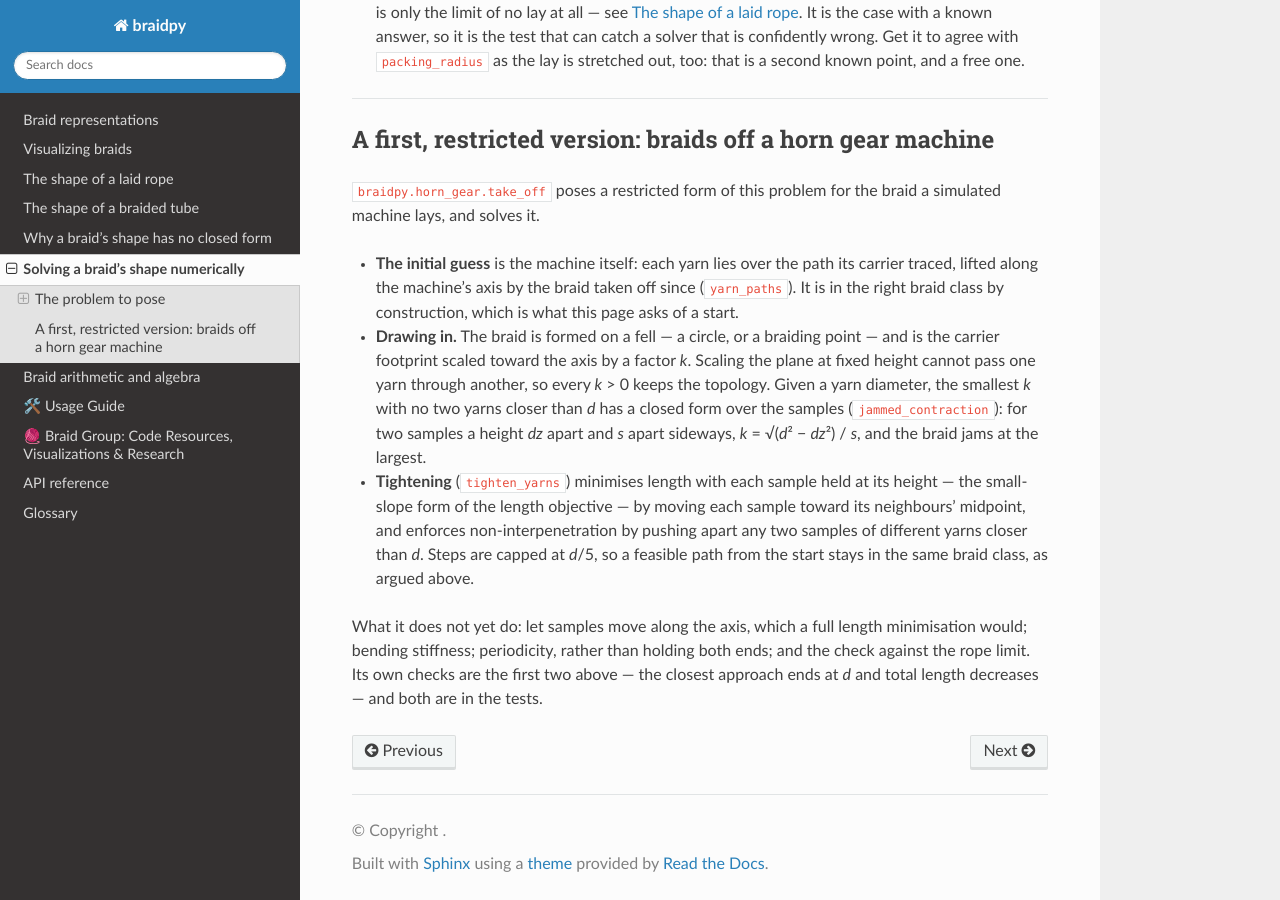
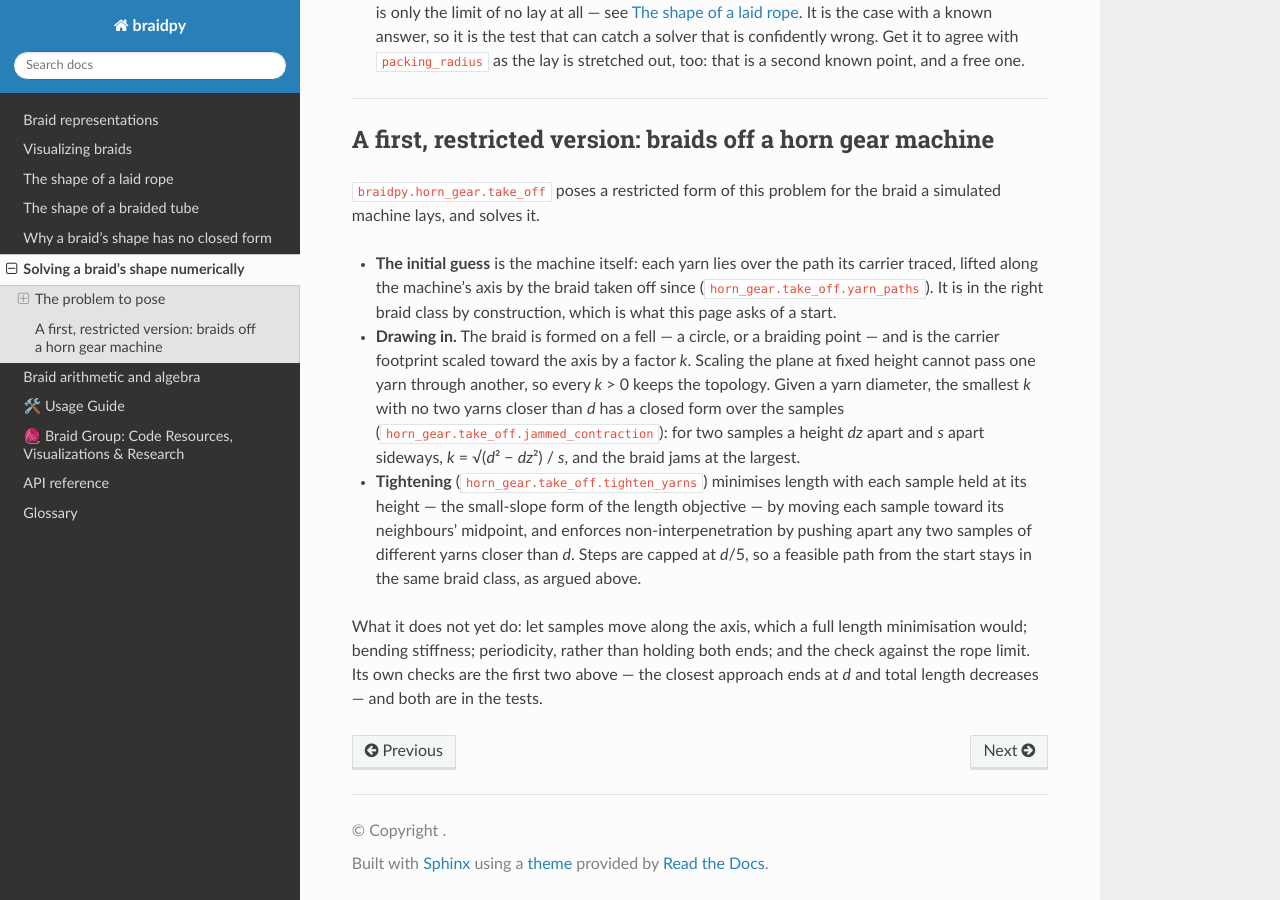
Before and after one commit to baptistelabat/braidpy, a Sphinx documentation site: the page built from docs/source/solving_numerically.md, in a window 1280 px wide and 900 px high, scrolled down 1670 px. Built offline with Sphinx 7.4.7 and the Read the Docs theme 3.1.0, drawn with Linux system fonts in a browser that asks for light colours.

Commit message:
Name the take-off functions by a path the docs test can resolve
Co-Authored-By: Claude Opus 5.5 <noreply@anthropic.com>
Claude-Session: https://claude.ai/code/session_01CYC9b8qF7suj1VmAndqcRK

```diff
--- a/docs/source/solving_numerically.md
+++ b/docs/source/solving_numerically.md
@@ -88,16 +88,16 @@ braid a simulated machine lays, and solves it.
 
 - **The initial guess** is the machine itself: each yarn lies over the path its
   carrier traced, lifted along the machine's axis by the braid taken off since
-  (`yarn_paths`). It is in the right braid class by construction, which is
+  (`horn_gear.take_off.yarn_paths`). It is in the right braid class by construction, which is
   what this page asks of a start.
 - **Drawing in.** The braid is formed on a fell — a circle, or a braiding
   point — and is the carrier footprint scaled toward the axis by a factor *k*.
   Scaling the plane at fixed height cannot pass one yarn through another, so
   every *k* > 0 keeps the topology. Given a yarn diameter, the smallest *k*
   with no two yarns closer than *d* has a closed form over the samples
-  (`jammed_contraction`): for two samples a height *dz* apart and *s* apart
+  (`horn_gear.take_off.jammed_contraction`): for two samples a height *dz* apart and *s* apart
   sideways, *k* = √(*d*² − *dz*²) / *s*, and the braid jams at the largest.
-- **Tightening** (`tighten_yarns`) minimises length with each sample held at
+- **Tightening** (`horn_gear.take_off.tighten_yarns`) minimises length with each sample held at
   its height — the small-slope form of the length objective — by moving each
   sample toward its neighbours' midpoint, and enforces non-interpenetration by
   pushing apart any two samples of different yarns closer than *d*. Steps are
```
